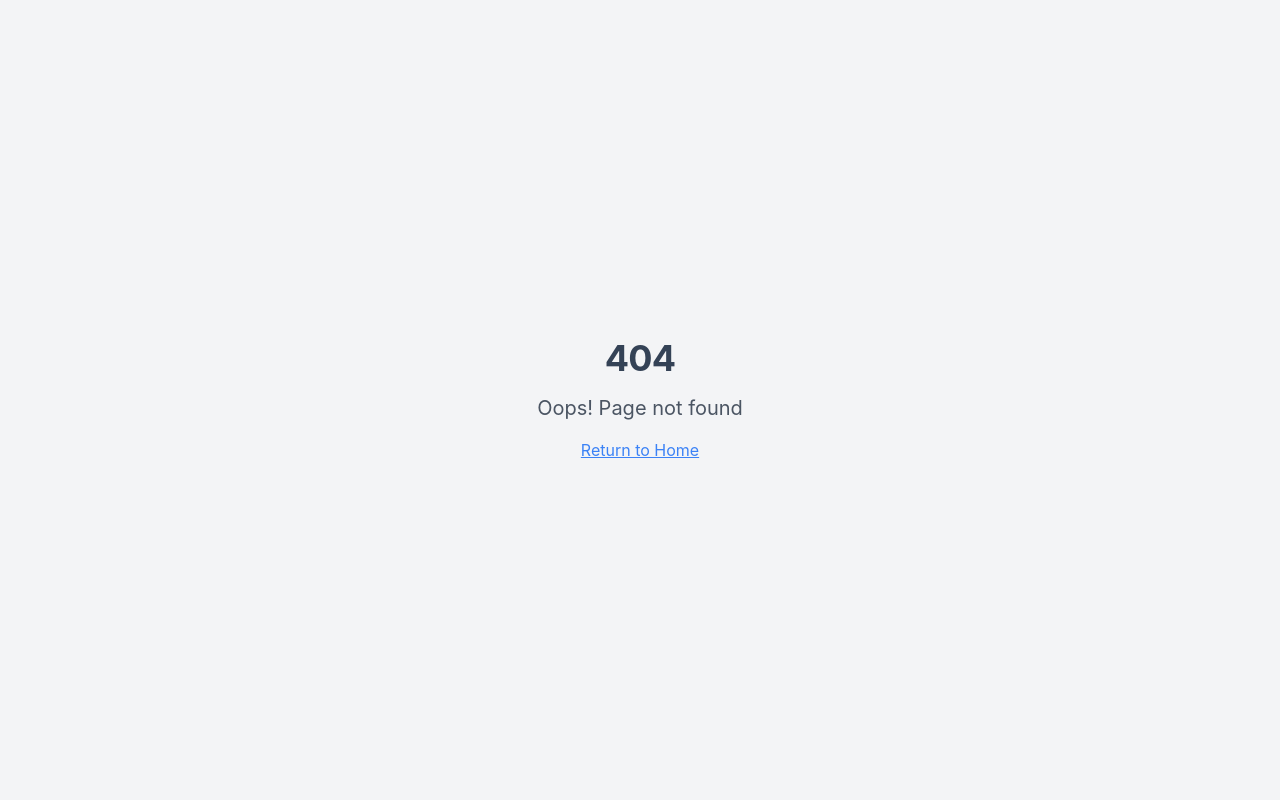
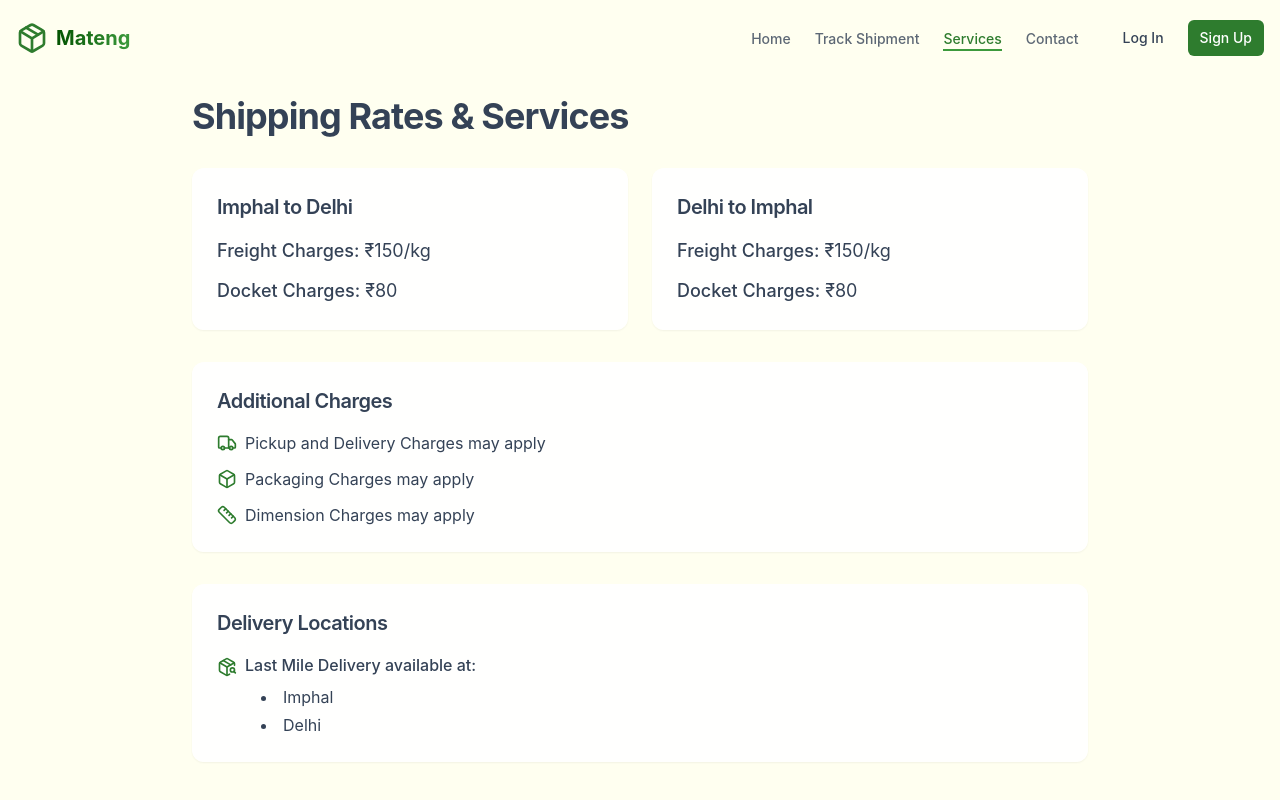
Before and after one commit to bonison01/cargo4, a React (Vite) app: page /services in a window 1280 px wide. Before the commit this address had no page. Shown: the top 800 px of the page. Built offline with nearby package versions, Linux system fonts and the light colour scheme.

Commit message:
Add service and contact pages
Implements service page with delivery rates and locations.
Adds contact page with contact information.

```diff
--- a/src/App.tsx
+++ b/src/App.tsx
@@ -1,4 +1,3 @@
-
 import { Toaster } from "@/components/ui/toaster";
 import { Toaster as Sonner } from "@/components/ui/sonner";
 import { TooltipProvider } from "@/components/ui/tooltip";
@@ -17,6 +16,8 @@ import { HelmetProvider } from "react-helmet-async";
 import AdminDashboard from "./pages/AdminDashboard";
 import AdminEditInvoice from "./pages/AdminEditInvoice";
 import InvoiceDetails from "./pages/InvoiceDetails";
+import Services from "./pages/Services";
+import Contact from "./pages/Contact";
 
 const queryClient = new QueryClient();
 
@@ -32,6 +33,8 @@ const App = () => (
               <Route path="/" element={<Index />} />
               <Route path="/login" element={<Login />} />
               <Route path="/register" element={<Register />} />
+              <Route path="/services" element={<Services />} />
+              <Route path="/contact" element={<Contact />} />
               <Route path="/dashboard" element={
                 <ProtectedRoute>
                   <Dashboard />
@@ -59,7 +62,6 @@ const App = () => (
                   <AdminEditInvoice />
                 </ProtectedRoute>
               } />
-              {/* ADD ALL CUSTOM ROUTES ABOVE THE CATCH-ALL "*" ROUTE */}
               <Route path="*" element={<NotFound />} />
             </Routes>
           </AnimatePresence>
--- /dev/null
+++ b/src/pages/Contact.tsx
@@ -0,0 +1,76 @@
+
+import React from 'react';
+import { Helmet } from 'react-helmet-async';
+import Navbar from '@/components/ui/navbar/navbar';
+import { Mail, Phone, Globe, Instagram, Facebook } from 'lucide-react';
+import PageTransition from '@/components/ui/page-transition';
+
+const Contact = () => {
+  return (
+    <PageTransition>
+      <Helmet>
+        <title>Contact Us - Mateng</title>
+        <meta name="description" content="Get in touch with Mateng shipping services" />
+      </Helmet>
+
+      <Navbar />
+
+      <main className="pt-24 pb-16">
+        <div className="container px-4 mx-auto">
+          <div className="max-w-3xl mx-auto">
+            <h1 className="text-4xl font-bold mb-8">Contact Us</h1>
+
+            <div className="glass-card p-8 rounded-xl">
+              <div className="grid gap-6">
+                <div className="flex items-center gap-3">
+                  <Phone className="h-5 w-5 text-mateng-600" />
+                  <div>
+                    <p className="font-medium">Phone</p>
+                    <a href="tel:+918787649928" className="text-mateng-600 hover:text-mateng-700">
+                      +91 8787649928
+                    </a>
+                  </div>
+                </div>
+
+                <div className="flex items-center gap-3">
+                  <Mail className="h-5 w-5 text-mateng-600" />
+                  <div>
+                    <p className="font-medium">Email</p>
+                    <a href="mailto:justmateng@gmail.com" className="text-mateng-600 hover:text-mateng-700">
+                      justmateng@gmail.com
+                    </a>
+                  </div>
+                </div>
+
+                <div className="flex items-center gap-3">
+                  <Globe className="h-5 w-5 text-mateng-600" />
+                  <div>
+                    <p className="font-medium">Website</p>
+                    <a href="https://justmateng.com" target="_blank" rel="noopener noreferrer" className="text-mateng-600 hover:text-mateng-700">
+                      justmateng.com
+                    </a>
+                  </div>
+                </div>
+
+                <div className="flex items-center gap-3">
+                  <div className="flex gap-3">
+                    <Instagram className="h-5 w-5 text-mateng-600" />
+                    <Facebook className="h-5 w-5 text-mateng-600" />
+                  </div>
+                  <div>
+                    <p className="font-medium">Social Media</p>
+                    <a href="https://instagram.com/mateng.delivery" target="_blank" rel="noopener noreferrer" className="text-mateng-600 hover:text-mateng-700">
+                      @mateng.delivery
+                    </a>
+                  </div>
+                </div>
+              </div>
+            </div>
+          </div>
+        </div>
+      </main>
+    </PageTransition>
+  );
+};
+
+export default Contact;
--- a/src/pages/Index.tsx
+++ b/src/pages/Index.tsx
@@ -125,7 +125,7 @@ const Index = () => {
                 viewport={{ once: true }}
                 className="flex flex-wrap justify-center gap-4"
               >
-                <Link to="/register">
+                <Link to="/services">
                   <Button size="lg" className="bg-mateng-600 hover:bg-mateng-700">
                     Get Started
                   </Button>
--- /dev/null
+++ b/src/pages/Services.tsx
@@ -0,0 +1,94 @@
+
+import React from 'react';
+import { Helmet } from 'react-helmet-async';
+import Navbar from '@/components/ui/navbar/navbar';
+import { TruckIcon, PackageSearch, Ruler, Box } from 'lucide-react';
+import PageTransition from '@/components/ui/page-transition';
+
+const Services = () => {
+  return (
+    <PageTransition>
+      <Helmet>
+        <title>Services & Rates - Mateng</title>
+        <meta name="description" content="Shipping rates and delivery services between Imphal and Delhi" />
+      </Helmet>
+
+      <Navbar />
+
+      <main className="pt-24 pb-16">
+        <div className="container px-4 mx-auto">
+          <div className="max-w-4xl mx-auto">
+            <h1 className="text-4xl font-bold mb-8">Shipping Rates & Services</h1>
+
+            <div className="grid gap-8">
+              {/* Rate Cards */}
+              <div className="grid md:grid-cols-2 gap-6">
+                <div className="glass-card p-6 rounded-xl">
+                  <h2 className="text-xl font-semibold mb-4">Imphal to Delhi</h2>
+                  <div className="space-y-3">
+                    <p className="text-lg">
+                      <span className="font-medium">Freight Charges:</span> ₹150/kg
+                    </p>
+                    <p className="text-lg">
+                      <span className="font-medium">Docket Charges:</span> ₹80
+                    </p>
+                  </div>
+                </div>
+
+                <div className="glass-card p-6 rounded-xl">
+                  <h2 className="text-xl font-semibold mb-4">Delhi to Imphal</h2>
+                  <div className="space-y-3">
+                    <p className="text-lg">
+                      <span className="font-medium">Freight Charges:</span> ₹150/kg
+                    </p>
+                    <p className="text-lg">
+                      <span className="font-medium">Docket Charges:</span> ₹80
+                    </p>
+                  </div>
+                </div>
+              </div>
+
+              {/* Additional Charges */}
+              <div className="glass-card p-6 rounded-xl">
+                <h2 className="text-xl font-semibold mb-4">Additional Charges</h2>
+                <div className="grid md:grid-cols-2 gap-6">
+                  <div className="space-y-3">
+                    <div className="flex items-center gap-2">
+                      <TruckIcon className="h-5 w-5 text-mateng-600" />
+                      <p>Pickup and Delivery Charges may apply</p>
+                    </div>
+                    <div className="flex items-center gap-2">
+                      <Box className="h-5 w-5 text-mateng-600" />
+                      <p>Packaging Charges may apply</p>
+                    </div>
+                    <div className="flex items-center gap-2">
+                      <Ruler className="h-5 w-5 text-mateng-600" />
+                      <p>Dimension Charges may apply</p>
+                    </div>
+                  </div>
+                </div>
+              </div>
+
+              {/* Delivery Locations */}
+              <div className="glass-card p-6 rounded-xl">
+                <h2 className="text-xl font-semibold mb-4">Delivery Locations</h2>
+                <div className="flex items-start gap-2">
+                  <PackageSearch className="h-5 w-5 text-mateng-600 mt-1" />
+                  <div>
+                    <p className="font-medium">Last Mile Delivery available at:</p>
+                    <ul className="list-disc list-inside mt-2 space-y-1 ml-4">
+                      <li>Imphal</li>
+                      <li>Delhi</li>
+                    </ul>
+                  </div>
+                </div>
+              </div>
+            </div>
+          </div>
+        </div>
+      </main>
+    </PageTransition>
+  );
+};
+
+export default Services;
```
